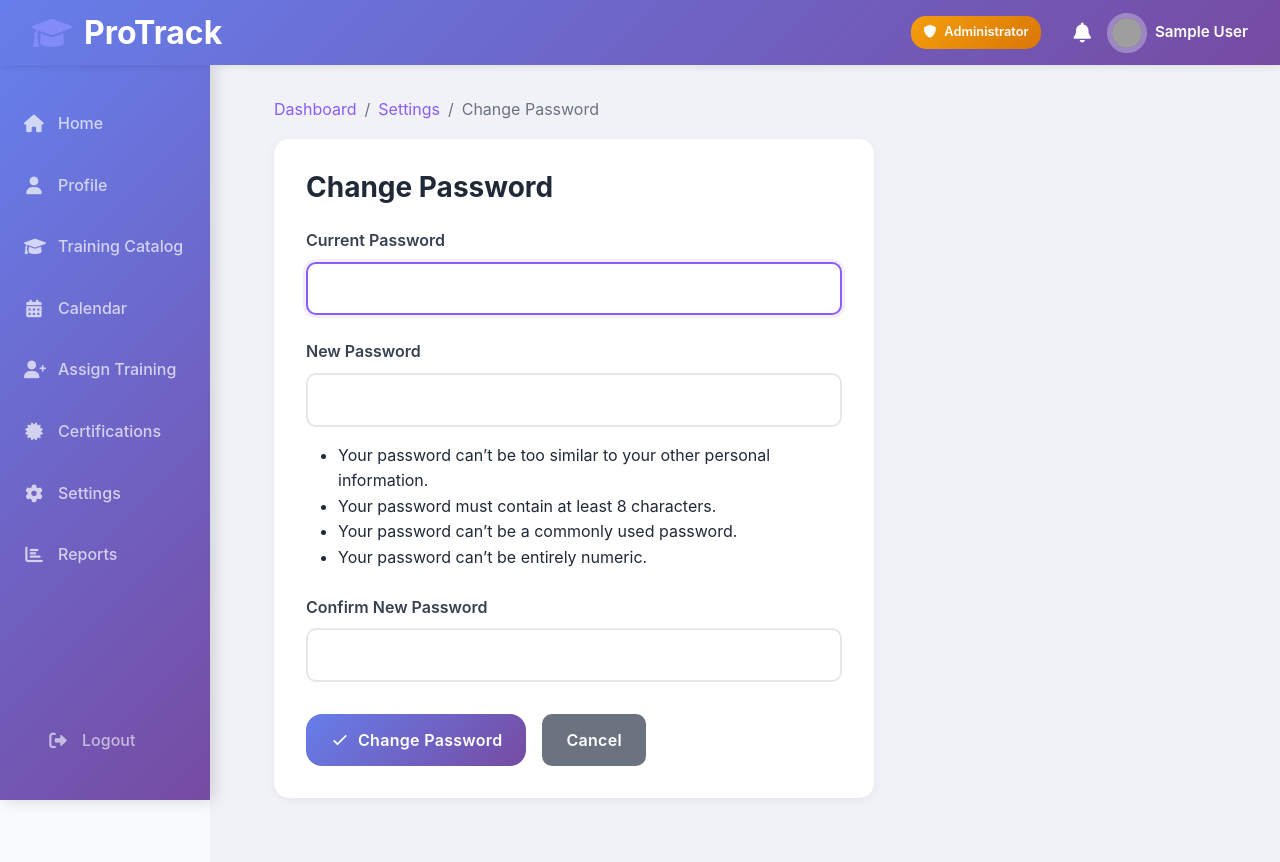
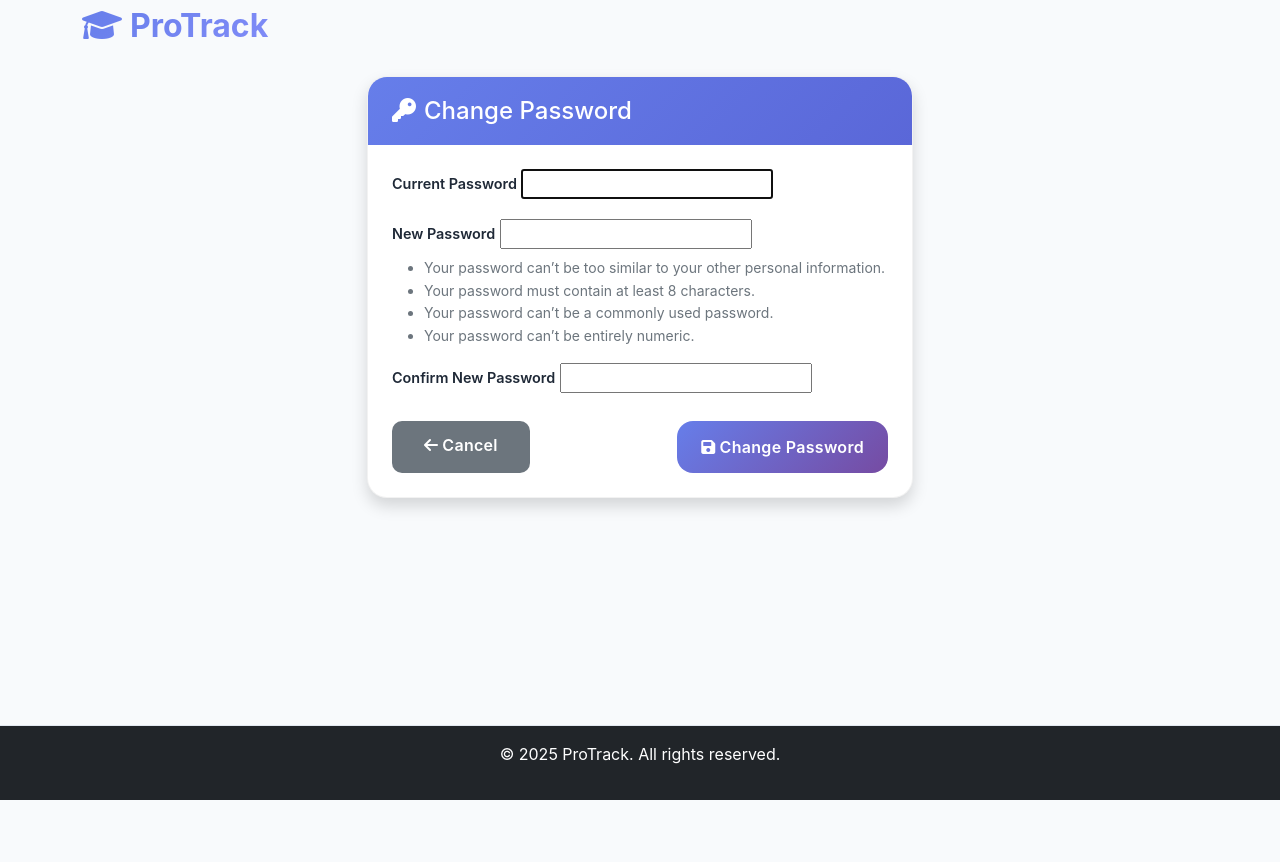
Before and after one commit to trixieann30/ProTrack, a Django app: page /dashboard/settings/password/ in a window 1280 px wide. After the commit the page ends 800 px from the top, so only its background shows below. Run offline with Django 5.2, Linux system fonts and the light colour scheme; the visitor is signed in with stand-in values (Sample User, id 1); data comes from the database, SQL or seed files in the repository; data that the repository does not hold is empty; some libraries are stand-ins or nearby versions; grey boxes are pictures that could not be loaded.

Commit message:
Make footer sticky and update Change Password page

```diff
--- a/templates/base.html
+++ b/templates/base.html
@@ -14,13 +14,24 @@
     <link rel="stylesheet" href="{% static 'css/style.css' %}?v=2.0">
 
     {% block extra_css %}{% endblock %}
+
+    <style>
+        /* Sticky footer layout */
+        html, body {
+            height: 100%;
+        }
+        body {
+            display: flex;
+            flex-direction: column;
+        }
+        main {
+            flex: 1 0 auto; /* grow main content */
+        }
+        footer {
+            flex-shrink: 0; /* prevent footer from shrinking */
+        }
+    </style>
 </head>
-<script>
-// Override main.js if needed
-document.addEventListener('DOMContentLoaded', function() {
-    console.log('Page type:', document.title);
-});
-</script>
 <body>
     <!-- Navigation -->
     <nav class="auth-wrapper">
@@ -49,12 +60,11 @@ document.addEventListener('DOMContentLoaded', function() {
 
     <!-- Main Content -->
     <main class="py-4">
-        {% block content %}
-        {% endblock %}
+        {% block content %}{% endblock %}
     </main>
 
     <!-- Footer -->
-    <footer class="bg-dark text-white text-center py-3 mt-5">
+    <footer class="bg-dark text-white text-center py-3">
         <div class="container">
             <p>&copy; 2025 ProTrack. All rights reserved.</p>
         </div>
@@ -62,17 +72,7 @@ document.addEventListener('DOMContentLoaded', function() {
 
     <!-- Bootstrap JS -->
     <script src="https://cdn.jsdelivr.net/npm/bootstrap@5.1.3/dist/js/bootstrap.bundle.min.js"></script>
-    <!-- Custom JS -->
-    <!-- <script src="{% static 'js/main.js' %}"></script> -->
 
     {% block extra_js %}{% endblock %}
 </body>
 </html>
-
-<style>
-.py-4 {
-  padding-top: 0 !important;
-  padding-bottom: 0 !important;
-}
-
-</style>
--- a/templates/dashboard/change_password.html
+++ b/templates/dashboard/change_password.html
@@ -1,205 +1,79 @@
-{% extends 'dashboard/base_dashboard.html' %}
+{% extends 'base.html' %}
 {% load static %}
 
 {% block title %}Change Password - ProTrack{% endblock %}
 
 {% block extra_css %}
 <style>
-.breadcrumb {
-    display: flex;
-    gap: 0.5rem;
-    color: #6b7280;
-    margin-bottom: 1rem;
-}
-
-.breadcrumb a {
-    color: #8b5cf6;
-    text-decoration: none;
-}
-
-.form-card {
-    background: white;
-    border-radius: 15px;
-    padding: 2rem;
-    box-shadow: 0 2px 10px rgba(0, 0, 0, 0.05);
-    max-width: 600px;
-}
-
-.form-card h2 {
-    font-size: 1.75rem;
-    font-weight: 700;
-    color: #1f2937;
-    margin-bottom: 1.5rem;
-}
-
-.form-group {
-    margin-bottom: 1.5rem;
-}
-
-.form-group label {
-    display: block;
-    font-weight: 600;
-    color: #374151;
-    margin-bottom: 0.5rem;
-}
-
-.form-group input {
-    width: 100%;
-    padding: 0.75rem 1rem;
-    border: 2px solid #e5e7eb;
-    border-radius: 10px;
-    font-size: 1rem;
-    transition: all 0.3s ease;
-}
-
-.form-group input:focus {
-    outline: none;
-    border-color: #8b5cf6;
-    box-shadow: 0 0 0 3px rgba(139, 92, 246, 0.1);
-}
-
-.btn {
-    padding: 0.75rem 1.5rem;
-    border-radius: 10px;
-    text-decoration: none;
-    font-weight: 600;
-    transition: all 0.3s ease;
-    border: none;
-    cursor: pointer;
-    display: inline-flex;
-    align-items: center;
-    gap: 0.5rem;
-}
-
-.btn-primary {
-    background: linear-gradient(135deg, #8b5cf6 0%, #7c3aed 100%);
-    color: white;
-}
-
-.btn-primary:hover {
-    transform: translateY(-2px);
-    box-shadow: 0 4px 15px rgba(139, 92, 246, 0.3);
-}
-
-.btn-secondary {
-    background: #6b7280;
-    color: white;
-}
-
-.btn-secondary:hover {
-    background: #4b5563;
-}
-
-.form-actions {
-    display: flex;
-    gap: 1rem;
-    margin-top: 2rem;
-}
-
-.alert {
-    padding: 1rem;
-    border-radius: 10px;
-    margin-bottom: 1.5rem;
-}
-
-.alert-success {
-    background: #d1fae5;
-    color: #065f46;
-}
-
-.alert-error {
-    background: #fee2e2;
-    color: #991b1b;
-}
-
-.help-text {
-    font-size: 0.85rem;
-    color: #6b7280;
-    margin-top: 0.5rem;
-}
-
-.errorlist {
-    list-style: none;
-    padding: 0;
-    margin: 0.5rem 0 0 0;
-}
-
-.errorlist li {
-    color: #ef4444;
-    font-size: 0.9rem;
-}
+/* Optional custom styles for consistency */
 </style>
 {% endblock %}
 
 {% block content %}
-<div class="breadcrumb">
-    <a href="{% url 'dashboard:dashboard' %}">Dashboard</a> /
-    <a href="{% url 'dashboard:settings' %}">Settings</a> /
-    <span>Change Password</span>
+<div class="container">
+    <div class="row justify-content-center">
+        <div class="col-md-6">
+            <div class="card shadow">
+                <div class="card-header bg-primary text-white">
+                    <h4 class="mb-0">
+                        <i class="fas fa-key me-2"></i>Change Password
+                    </h4>
                 </div>
-
-<div class="form-card">
-    <h2>Change Password</h2>
-
+                <div class="card-body p-4">
                     {% if messages %}
                         {% for message in messages %}
-        <div class="alert alert-{{ message.tags }}">
-            {{ message }}
-        </div>
+                            <div class="alert alert-{{ message.tags }}">{{ message }}</div>
                         {% endfor %}
                     {% endif %}
 
                     <form method="post">
                         {% csrf_token %}
 
-        <div class="form-group">
-            <label for="{{ form.old_password.id_for_label }}">Current Password</label>
+                        <div class="mb-3">
+                            <label for="{{ form.old_password.id_for_label }}" class="form-label">Current Password</label>
                             {{ form.old_password }}
                             {% if form.old_password.errors %}
-                <ul class="errorlist">
-                    {% for error in form.old_password.errors %}
-                        <li>{{ error }}</li>
-                    {% endfor %}
-                </ul>
+                                <div class="text-danger small">
+                                    {% for error in form.old_password.errors %}{{ error }}<br>{% endfor %}
+                                </div>
                             {% endif %}
                         </div>
 
-        <div class="form-group">
-            <label for="{{ form.new_password1.id_for_label }}">New Password</label>
+                        <div class="mb-3">
+                            <label for="{{ form.new_password1.id_for_label }}" class="form-label">New Password</label>
                             {{ form.new_password1 }}
                             {% if form.new_password1.errors %}
-                <ul class="errorlist">
-                    {% for error in form.new_password1.errors %}
-                        <li>{{ error }}</li>
-                    {% endfor %}
-                </ul>
+                                <div class="text-danger small">
+                                    {% for error in form.new_password1.errors %}{{ error }}<br>{% endfor %}
+                                </div>
                             {% endif %}
                             {% if form.new_password1.help_text %}
-                <p class="help-text">{{ form.new_password1.help_text }}</p>
+                                <div class="form-text">{{ form.new_password1.help_text }}</div>
                             {% endif %}
                         </div>
 
-        <div class="form-group">
-            <label for="{{ form.new_password2.id_for_label }}">Confirm New Password</label>
+                        <div class="mb-3">
+                            <label for="{{ form.new_password2.id_for_label }}" class="form-label">Confirm New Password</label>
                             {{ form.new_password2 }}
                             {% if form.new_password2.errors %}
-                <ul class="errorlist">
-                    {% for error in form.new_password2.errors %}
-                        <li>{{ error }}</li>
-                    {% endfor %}
-                </ul>
+                                <div class="text-danger small">
+                                    {% for error in form.new_password2.errors %}{{ error }}<br>{% endfor %}
+                                </div>
                             {% endif %}
                         </div>
 
-        <div class="form-actions">
+                        <div class="d-flex justify-content-between mt-4">
+                            <a href="{% url 'dashboard:settings' %}" class="btn btn-secondary">
+                                <i class="fas fa-arrow-left me-1"></i>Cancel
+                            </a>
                             <button type="submit" class="btn btn-primary">
-                <svg width="20" height="20" fill="none" stroke="currentColor" viewBox="0 0 24 24">
-                    <path stroke-linecap="round" stroke-linejoin="round" stroke-width="2" d="M5 13l4 4L19 7"></path>
-                </svg>
-                Change Password
+                                <i class="fas fa-save me-1"></i>Change Password
                             </button>
-            <a href="{% url 'dashboard:settings' %}" class="btn btn-secondary">Cancel</a>
                         </div>
                     </form>
                 </div>
+            </div>
+        </div>
+    </div>
+</div>
 {% endblock %}
```
Lines whose indentation alone changed are shown as unchanged.
